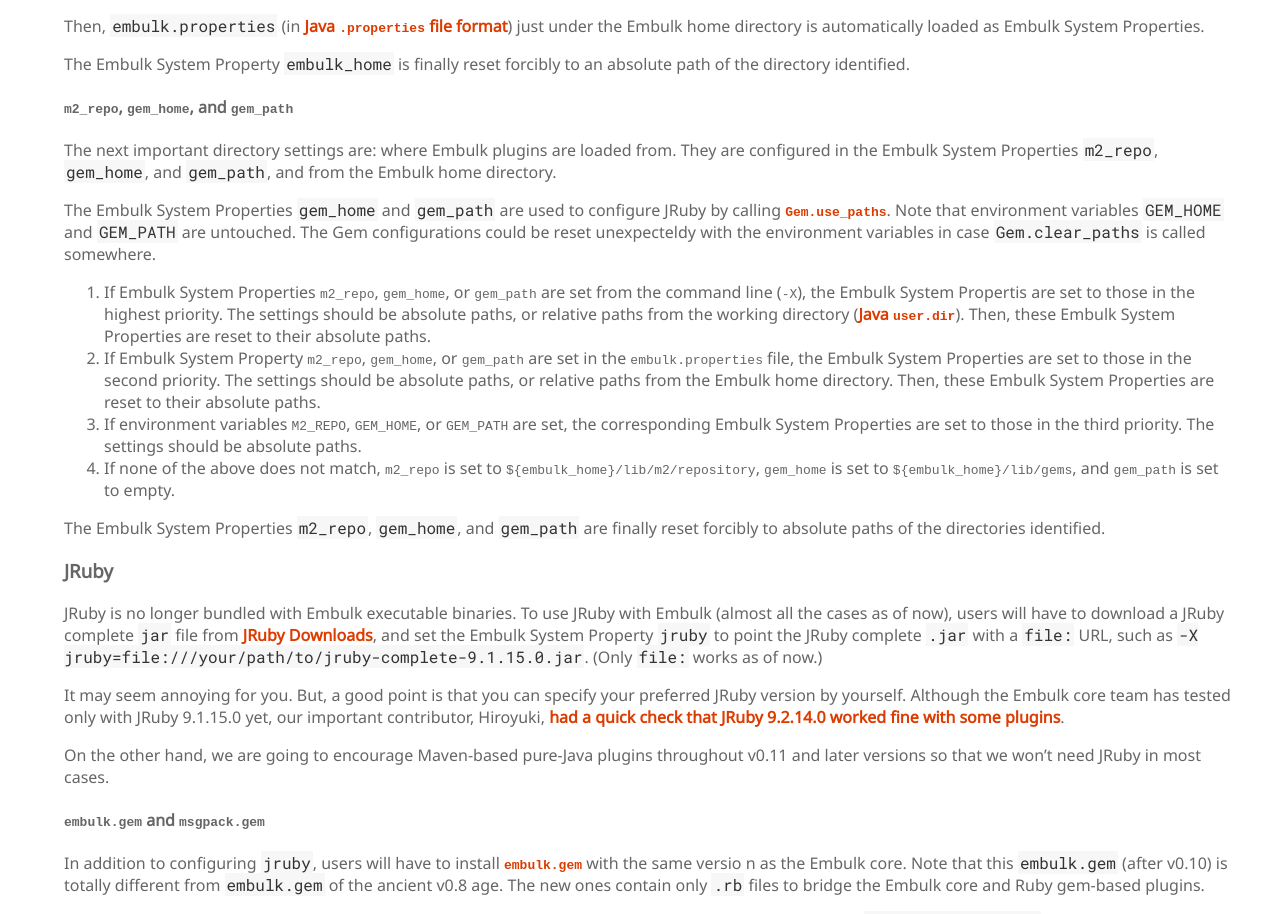
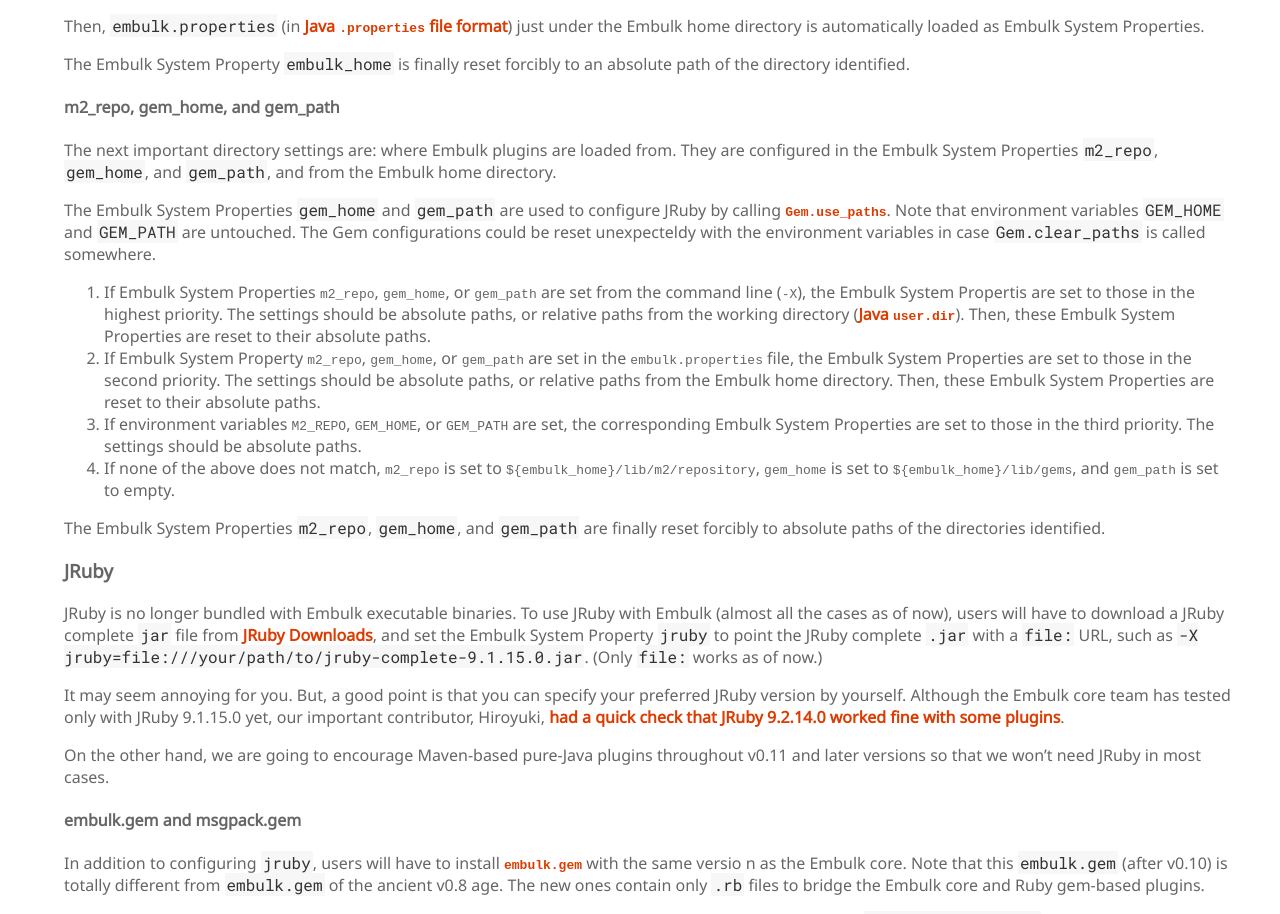
Before and after one commit to hiroyuki-sato/embulk.github.io, a Jekyll site: the page built from _posts/2021-04-27-changes-in-v0.11.md, in a window 1280 px wide and 1400 px high, scrolled down 864 px. Shown: the part 164-1078 px from the top of the window. Built offline with Jekyll 4.4.1, drawn with Linux system fonts in a browser that asks for light colours.

Commit message:
Remove code quote in section headers

```diff
--- a/_posts/2021-04-27-changes-in-v0.11.md
+++ b/_posts/2021-04-27-changes-in-v0.11.md
@@ -39,7 +40,7 @@
 
 The Embulk System Property `embulk_home` is finally reset forcibly to an absolute path of the directory identified.
 
-#### `m2_repo`, `gem_home`, and `gem_path`
+#### m2_repo, gem_home, and gem_path
 
 The next important directory settings are: where Embulk plugins are loaded from. They are configured in the Embulk System Properties `m2_repo`, `gem_home`, and `gem_path`, and from the Embulk home directory.
 
@@ -60,7 +61,7 @@
 
 On the other hand, we are going to encourage Maven-based pure-Java plugins throughout v0.11 and later versions so that we won't need JRuby in most cases.
 
-#### `embulk.gem` and `msgpack.gem`
+#### embulk.gem and msgpack.gem
 
 In addition to configuring `jruby`, users will have to install [`embulk.gem`](https://rubygems.org/gems/embulk) with the same versio
 n as the Embulk core. Note that this `embulk.gem` (after v0.10) is totally different from `embulk.gem` of the ancient v0.8 age. The new ones contain only `.rb` files to bridge the Embulk core and Ruby gem-based plugins.
```
Also changed, not shown: other parts of _posts/2021-04-27-changes-in-v0.11.md (+1 -0 lines).
